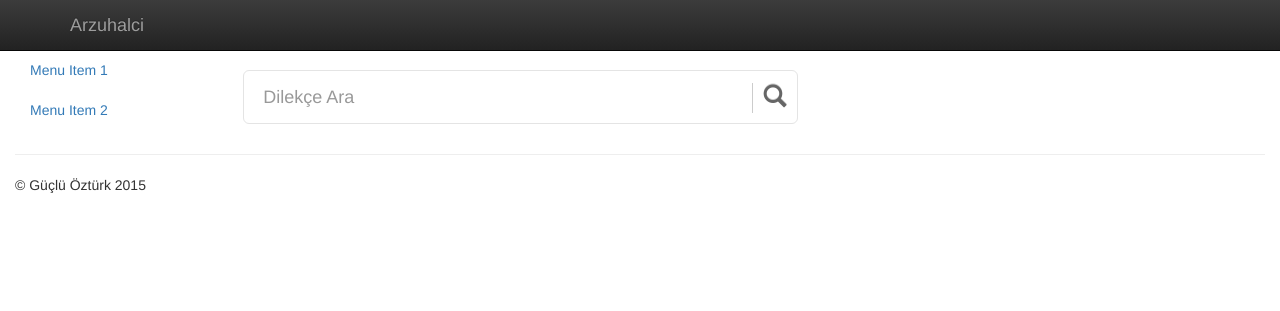
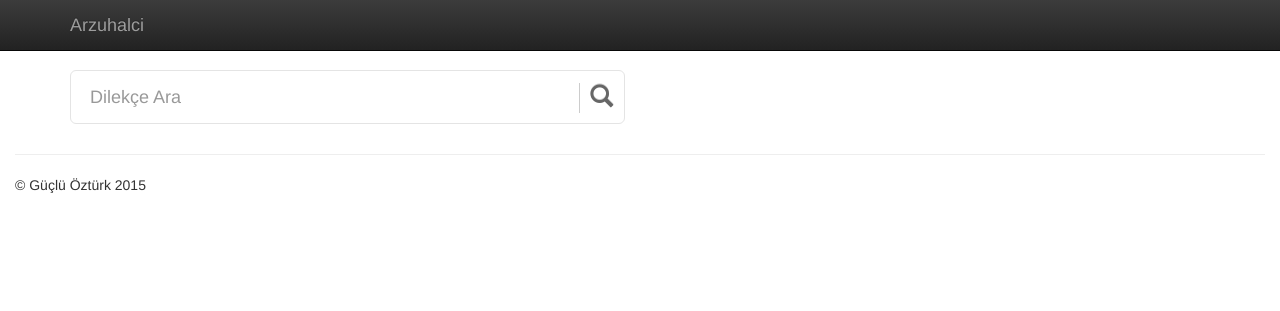
Before and after one commit to gucluoz/arzuhal, a Django app: page /web/ in a window 1280 px wide; the page is wider, and only the part inside the window is pictured. Shown: the top 311 px of that part. Run offline with Django 3.2, Linux system fonts and the light colour scheme; some libraries are stand-ins or nearby versions.

Commit message:
Remove left nav menu

```diff
--- a/web/templates/web/base.html.j2
+++ b/web/templates/web/base.html.j2
@@ -36,19 +36,7 @@
     </nav>
     <div class="container-fluid">
       <div class="row">
-        <div class="col-md-2 sidebar">
-          <ul class="nav nav-sidebar">
-            <li class="{% if active_menu == 'item1' %} active{% endif %}">
-              <a href="#">Menu Item 1</a>
-            </li>
-            <li class="{% if active_menu == 'item2' %} active{% endif %}">
-              <a href="#">Menu Item 2</a>
-            </li>
-          </ul>
-        </div>
-        <div class="col-md-10 main">
-          {% block maincontent %}{% endblock %}
-        </div>
+        {% block maincontent %}{% endblock %}
       </div>
       <hr>
       <footer>
```
